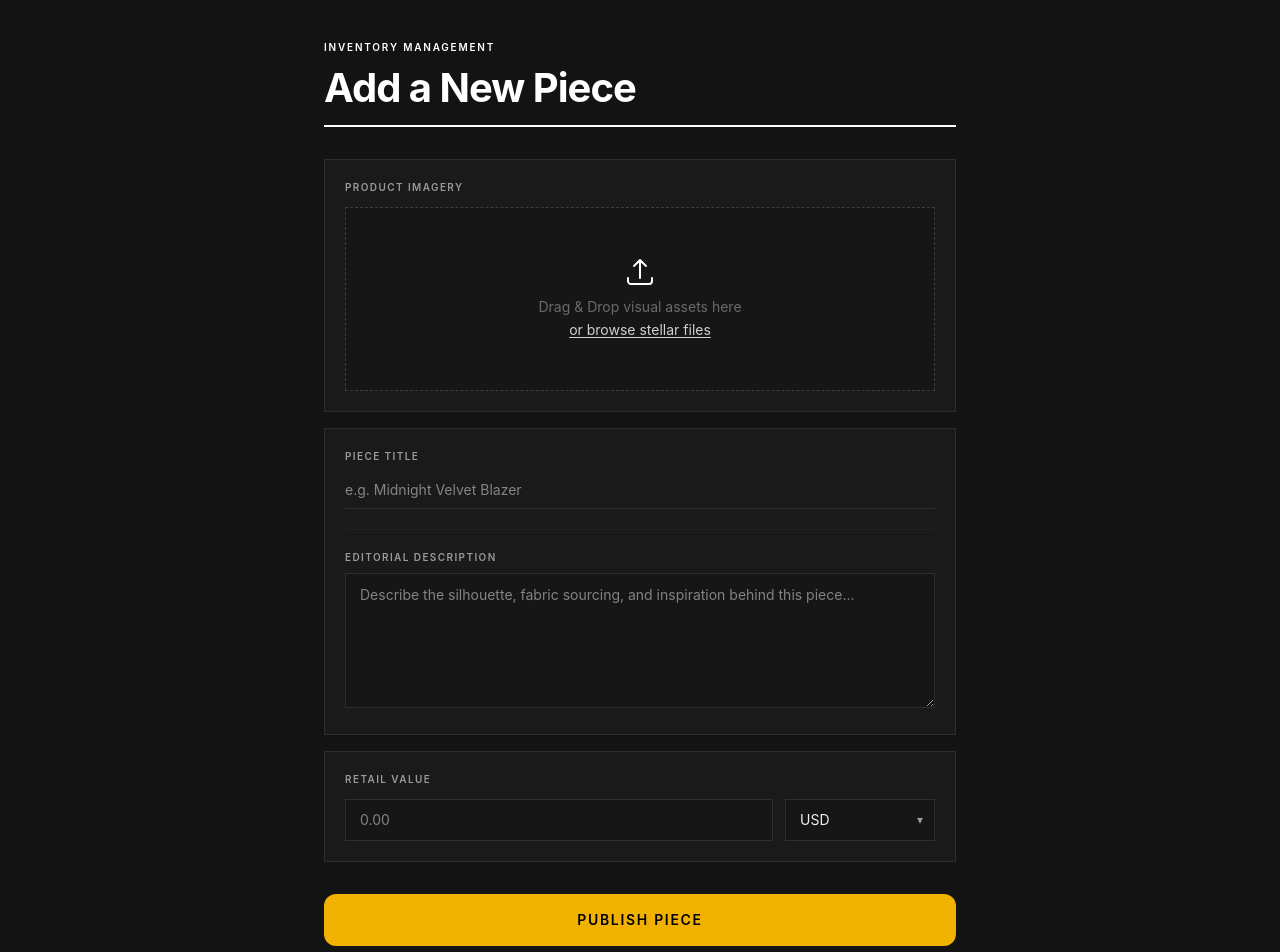
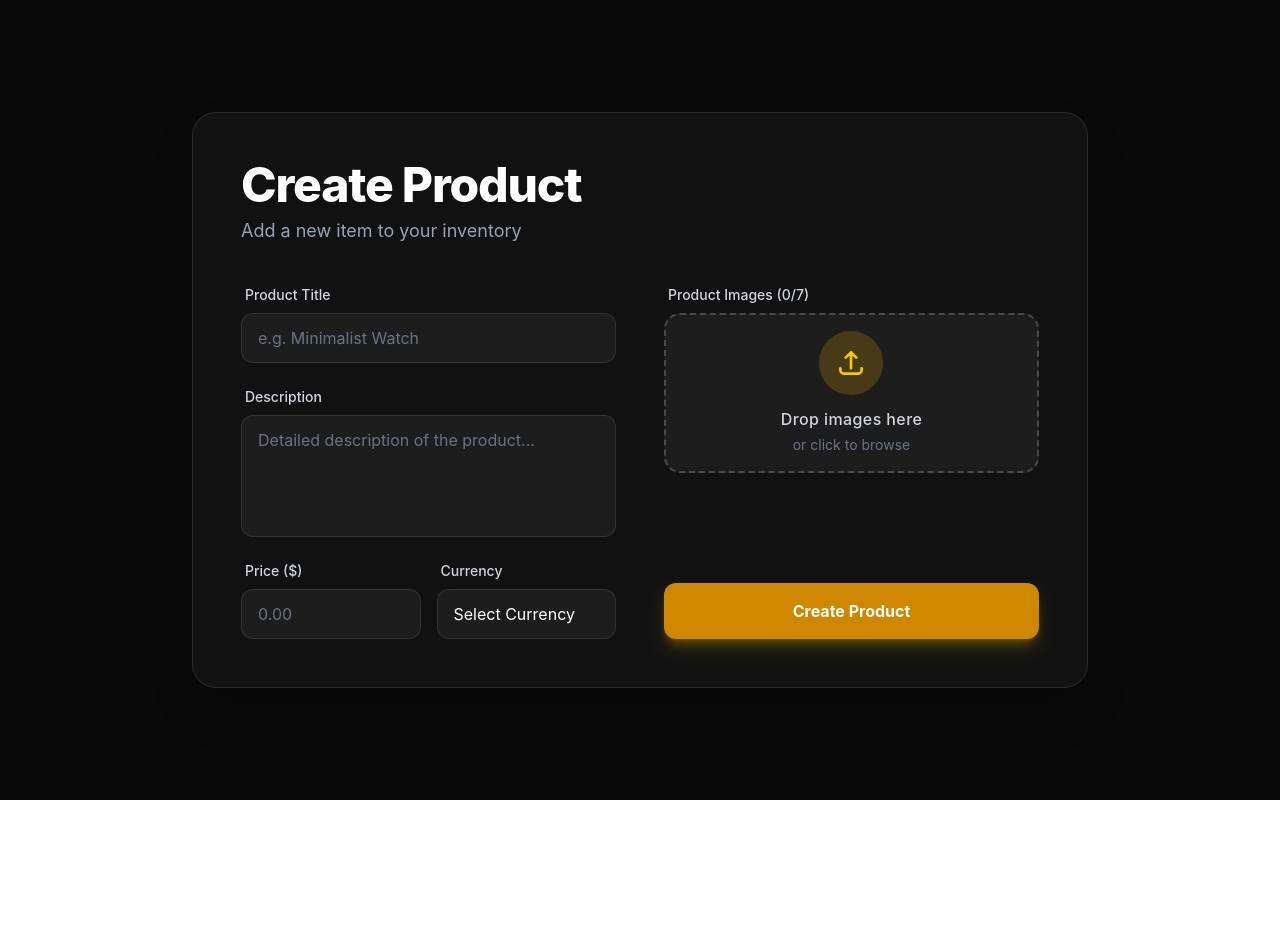
Before and after one commit to sahilkumar-09/Outfique, a React (Vite) app in the folder client/: page /seller/create-product in a window 1280 px wide. Shown: the top 952 px of the page. After the commit the page ends 800 px from the top, so only its background shows below. Built offline with nearby package versions, Linux system fonts and the light colour scheme.

Commit message:
implement product creation route and UI with multi-image upload support

```diff
--- a/client/src/features/products/pages/CreateProduct.jsx
+++ b/client/src/features/products/pages/CreateProduct.jsx
@@ -1,286 +1,219 @@
-import { useState, useRef } from "react";
+import React, { useState } from 'react';
+import { useProduct } from '../hooks/useProduct';
+import {useNavigate} from "react-router"
 
-const CURRENCIES = ["USD", "EUR", "GBP", "JPY", "INR", "AED", "CHF"];
-
-export default function CreateProduct() {
+const CreateProduct = () => {
   const [images, setImages] = useState([]);
-  const [dragging, setDragging] = useState(false);
-  const [form, setForm] = useState({
+  const [formData, setFormData] = useState({
     title: "",
-    curator: "",
     description: "",
     price: "",
-    currency: "USD",
-  });
-  const fileInputRef = useRef(null);
+    currency: "",
+  })
 
-  const handleFiles = (files) => {
-    const urls = Array.from(files)
-      .filter((f) => f.type.startsWith("image/"))
-      .map((f) => URL.createObjectURL(f));
-    setImages((prev) => [...prev, ...urls]);
+  const onChangeHandler = (e) => {
+    setFormData({ ...formData, [e.target.name]: e.target.value })
+  }
+
+  const handleImageChange = (e) => {
+    const files = Array.from(e.target.files);
+    if (images.length + files.length > 7) {
+      alert('You can only select up to 7 images in total.');
+      e.target.value = '';
+      return;
+    }
+
+    const newImages = files.map(file => ({
+      file,
+      url: URL.createObjectURL(file)
+    }));
+
+    setImages(prev => [...prev, ...newImages]);
+    e.target.value = '';
   };
 
-  const handleDrop = (e) => {
-    e.preventDefault();
-    setDragging(false);
-    handleFiles(e.dataTransfer.files);
+  const removeImage = (indexToRemove) => {
+    setImages(prev => {
+      const newImages = [...prev];
+      URL.revokeObjectURL(newImages[indexToRemove].url);
+      newImages.splice(indexToRemove, 1);
+      return newImages;
+    });
   };
 
-  const handleChange = (e) => {
-    setForm((prev) => ({ ...prev, [e.target.name]: e.target.value }));
-  };
+  const {handleCreateProducts} = useProduct()
+  const navigate = useNavigate()
+
+  const submitHandler = async (e) => {
+    e.preventDefault()
+
+    const fd = new FormData()
+    fd.append("title", formData.title)
+    fd.append("description", formData.description)
+    fd.append("price", formData.price)
+    fd.append("currency", formData.currency)
+
+    images.forEach(img => {
+      fd.append("productImages", img.file)
+    })
+
+    try {
+      const data = await handleCreateProducts(fd)
+      if (data) {
+        navigate("/")
+      } else {
+        navigate("/seller/create-product")
+      }
+
+      setFormData({
+        title: "",
+        description: "",
+        price: "",
+        currency: "",
+      })
+      setImages([])
+    } catch (error) {
+      console.error(error)
+    }
+  }
 
   return (
-    <div
-      className="min-h-screen font-sans"
-      style={{ backgroundColor: "#131313", color: "#f0f0f0" }}
+    <div className="min-h-screen bg-[#0a0a0a] text-white flex items-center justify-center p-6 font-sans selection:bg-yellow-500/30">
+      <div className="w-full max-w-4xl bg-[#111111] border border-white/10 rounded-3xl p-8 md:p-12 shadow-2xl relative overflow-hidden">
+
+        <div className="relative z-10 flex flex-col gap-10">
+          <div className="space-y-2">
+            <h1 className="text-4xl md:text-5xl font-extrabold tracking-tight text-white">
+              Create Product
+            </h1>
+            <p className="text-gray-400 text-lg">Add a new item to your inventory</p>
+          </div>
+
+          <form className="grid grid-cols-1 md:grid-cols-2 gap-x-12 gap-y-8" onSubmit={submitHandler}>
+            {/* Left Column */}
+            <div className="space-y-6">
+              <div className="space-y-2 flex flex-col">
+                <label htmlFor="title" className="text-sm font-medium text-gray-300 ml-1">Product Title</label>
+                <input
+                  type="text"
+                  name="title"
+                  id="title"
+                  value={formData.title}
+                  onChange={onChangeHandler}
+                  className="bg-white/5 border border-white/10 focus:border-yellow-500 focus:bg-white/10 rounded-xl px-4 py-3 outline-none transition-all duration-300 text-white placeholder-gray-500 w-full"
+                  placeholder="e.g. Minimalist Watch"
+                />
+              </div>
+
+              <div className="space-y-2 flex flex-col">
+                <label htmlFor="description" className="text-sm font-medium text-gray-300 ml-1">Description</label>
+                <textarea
+                  name="description"
+                  id="description"
+                  rows="4"
+                  value={formData.description}
+                  onChange={onChangeHandler}
+                  className="bg-white/5 border border-white/10 focus:border-yellow-500 focus:bg-white/10 rounded-xl px-4 py-3 outline-none transition-all duration-300 text-white placeholder-gray-500 w-full resize-none"
+                  placeholder="Detailed description of the product..."
+                ></textarea>
+              </div>
+
+              <div className="grid grid-cols-2 gap-4">
+                <div className="space-y-2 flex flex-col">
+                  <label htmlFor="price" className="text-sm font-medium text-gray-300 ml-1">Price ($)</label>
+                  <input
+                    type="number"
+                    name="price"
+                    id="price"
+                    value={formData.price}
+                    onChange={onChangeHandler}
+                    className="bg-white/5 border border-white/10 focus:border-yellow-500 focus:bg-white/10 rounded-xl px-4 py-3 outline-none transition-all duration-300 text-white placeholder-gray-500 w-full"
+                    placeholder="0.00"
+                  />
+                </div>
+                <div className="space-y-2 flex flex-col">
+                  <label htmlFor="currency" className="text-sm font-medium text-gray-300 ml-1">Currency</label>
+                  <select
+                    name="currency"
+                    id="currency"
+                    value={formData.currency}
+                    onChange={onChangeHandler}
+                    className="bg-white/5 border border-white/10 focus:border-yellow-500 focus:bg-white/10 rounded-xl px-4 py-3 outline-none transition-all duration-300 text-white w-full appearance-none group"
                   >
-      <div className="max-w-2xl mx-auto px-5 py-10 pb-16 ">
-        {/* Header */}
-        <p
-          className="text-[10px] tracking-[0.18em] uppercase font-semibold mb-2"
-          style={{ color: "#ffffff" }}
-        >
-          Inventory Management
-        </p>
-        <h1
-          className="text-[2rem] sm:text-[2.5rem] font-bold leading-tight tracking-tight"
-          style={{ color: "#ffffff" }}
-        >
-          Add a New Piece
-        </h1>
-        <div
-          className=" h-[2px] mb-8 mt-3"
-          style={{ backgroundColor: "#ffffff" }}
+                    <option value="" className="text-black">Select Currency</option>
+                    <option value="INR" className="text-black">INR (₹)</option>
+                    <option value="USD" className="text-black">USD ($)</option>
+                    <option value="EUR" className="text-black">EUR (€)</option>
+                    <option value="GBP" className="text-black">GBP (£)</option>
+                    <option value="JPY" className="text-black">JPY (¥)</option>
+                  </select>
+                </div>
+              </div>
+            </div>
+
+            {/* Right Column */}
+            <div className="space-y-6 flex flex-col justify-between">
+              <div className="space-y-2 flex flex-col h-full">
+                <label htmlFor="images" className="text-sm font-medium text-gray-300 ml-1">Product Images ({images.length}/7)</label>
+                <div className="flex flex-col gap-4 grow">
+                  <div className="flex items-center justify-center border-2 border-dashed border-white/20 rounded-2xl bg-white/5 hover:bg-white/10 hover:border-yellow-500/50 transition-all duration-300 cursor-pointer relative group min-h-[160px]">
+                    <input
+                      type="file"
+                      name="productImages"
+                      id="images"
+                      multiple
+                      accept="image/*"
+                      onChange={handleImageChange}
+                      className="absolute inset-0 w-full h-full opacity-0 cursor-pointer z-10"
                     />
-        <form action="">
-          {/* Image Upload */}
-          <div
-            className="p-5 mb-4 border"
-            style={{ borderColor: "#2e2e2e", backgroundColor: "#1a1a1a" }}
-          >
-            <p
-              className="text-[10px] tracking-[0.14em] uppercase font-semibold mb-3"
-              style={{ color: "#9a9a9a" }}
-            >
-              Product Imagery
-            </p>
+                    <div className="flex flex-col items-center justify-center space-y-3 group-hover:scale-105 transition-transform duration-300">
+                      <div className="p-4 bg-yellow-500/20 rounded-full text-yellow-400">
+                        <svg xmlns="http://www.w3.org/2000/svg" className="h-8 w-8" fill="none" viewBox="0 0 24 24" stroke="currentColor">
+                          <path strokeLinecap="round" strokeLinejoin="round" strokeWidth={2} d="M4 16v1a3 3 0 003 3h10a3 3 0 003-3v-1m-4-8l-4-4m0 0L8 8m4-4v12" />
+                        </svg>
+                      </div>
+                      <div className="text-center">
+                        <p className="text-gray-300 font-medium tracking-wide">Drop images here</p>
+                        <p className="text-gray-500 text-sm mt-1">or click to browse</p>
+                      </div>
+                    </div>
+                  </div>
 
                   {images.length > 0 && (
-              <div className="grid grid-cols-3 sm:grid-cols-4 gap-2 mb-3">
-                {images.map((src, i) => (
-                  <div
-                    key={i}
-                    className="relative aspect-square overflow-hidden group"
-                    style={{ border: "1px solid #2e2e2e" }}
+                    <div className="grid grid-cols-4 gap-3">
+                      {images.map((img, index) => (
+                        <div key={index} className="relative group aspect-square rounded-xl overflow-hidden bg-white/5 border border-white/10">
+                          <img src={img.url} alt={`preview ${index}`} className="w-full h-full object-cover" />
+                          <button
+                            type="button"
+                            onClick={() => removeImage(index)}
+                            className="absolute top-1 right-1 bg-red-500/90 hover:bg-red-600 text-white rounded-full p-1.5 opacity-0 group-hover:opacity-100 transition-opacity z-20"
                           >
-                    <img
-                      src={src}
-                      alt=""
-                      className="w-full h-full object-cover grayscale"
-                    />
-                    <button
-                      onClick={() =>
-                        setImages((p) => p.filter((_, j) => j !== i))
-                      }
-                      className="absolute inset-0 opacity-0 group-hover:opacity-100 transition-opacity flex items-center justify-center text-white text-lg"
-                      style={{ backgroundColor: "rgba(0,0,0,0.65)" }}
-                    >
-                      ✕
+                            <svg xmlns="http://www.w3.org/2000/svg" className="h-3 w-3" fill="none" viewBox="0 0 24 24" stroke="currentColor">
+                              <path strokeLinecap="round" strokeLinejoin="round" strokeWidth={2} d="M6 18L18 6M6 6l12 12" />
+                            </svg>
                           </button>
                         </div>
                       ))}
                     </div>
                   )}
-
-            <div
-              onClick={() => fileInputRef.current.click()}
-              onDragOver={(e) => {
-                e.preventDefault();
-                setDragging(true);
-              }}
-              onDragLeave={() => setDragging(false)}
-              onDrop={handleDrop}
-              className="flex flex-col items-center justify-center gap-2 py-12 cursor-pointer transition-all duration-200"
-              style={{
-                border: `1px dashed ${dragging ? "#ffffff" : "#3e3e3e"}`,
-                backgroundColor: dragging ? "#1f1f1f" : "#161616",
-              }}
-              onMouseEnter={(e) => {
-                e.currentTarget.style.borderColor = "#ffffff";
-                e.currentTarget.style.backgroundColor = "#1c1c1c";
-              }}
-              onMouseLeave={(e) => {
-                if (!dragging) {
-                  e.currentTarget.style.borderColor = "#3e3e3e";
-                  e.currentTarget.style.backgroundColor = "#161616";
-                }
-              }}
-            >
-              <svg
-                className="w-8 h-8"
-                style={{ color: "#ffffff" }}
-                viewBox="0 0 24 24"
-                fill="none"
-                stroke="currentColor"
-                strokeWidth="1.5"
-              >
-                <path
-                  d="M3 16.5v2.25A2.25 2.25 0 005.25 21h13.5A2.25 2.25 0 0021 18.75V16.5m-13.5-9L12 3m0 0l4.5 4.5M12 3v13.5"
-                  strokeLinecap="round"
-                  strokeLinejoin="round"
-                />
-              </svg>
-              <p
-                className="text-sm text-center leading-relaxed"
-                style={{ color: "#6a6a6a" }}
-              >
-                Drag &amp; Drop visual assets here
-                <br />
-                <span
-                  className="underline underline-offset-2 cursor-pointer"
-                  style={{ color: "#d0d0d0" }}
-                >
-                  or browse stellar files
-                </span>
-              </p>
-              <input
-                ref={fileInputRef}
-                type="file"
-                accept="image/*"
-                multiple
-                className="hidden"
-                onChange={(e) => handleFiles(e.target.files)}
-              />
                 </div>
               </div>
 
-          {/* Details Card */}
-          <div
-            className="p-5 mb-4 flex flex-col gap-5 border"
-            style={{ borderColor: "#2e2e2e", backgroundColor: "#1a1a1a" }}
+              <div className="pt-4">
+                <button
+                  type="submit"
+                  className="w-full bg-yellow-600 hover:bg-yellow-500 text-white font-bold py-4 rounded-xl shadow-lg shadow-yellow-500/30 transform hover:-translate-y-1 transition-all duration-300 outline-none focus:ring-2 focus:ring-yellow-500 focus:ring-offset-2 focus:ring-offset-[#111111]"
                 >
-            <div>
-              <label
-                className="block text-[10px] tracking-[0.14em] uppercase font-semibold mb-2"
-                style={{ color: "#9a9a9a" }}
-              >
-                Piece Title
-              </label>
-              <input
-                type="text"
-                name="title"
-                value={form.title}
-                onChange={handleChange}
-                placeholder="e.g. Midnight Velvet Blazer"
-                className="w-full px-0 py-2 text-sm outline-none transition-colors duration-200"
-                style={{
-                  backgroundColor: "transparent",
-                  borderBottom: "1px solid #2e2e2e",
-                  color: "#f0f0f0",
-                }}
-                onFocus={(e) => (e.target.style.borderBottomColor = "#ffffff")}
-                onBlur={(e) => (e.target.style.borderBottomColor = "#2e2e2e")}
-              />
-            </div>
-
-            <div style={{ borderTop: "1px solid #222222" }} />
-
-            <div>
-              <label
-                className="block text-[10px] tracking-[0.14em] uppercase font-semibold mb-2"
-                style={{ color: "#9a9a9a" }}
-              >
-                Editorial Description
-              </label>
-              <textarea
-                name="description"
-                value={form.description}
-                onChange={handleChange}
-                rows={5}
-                placeholder="Describe the silhouette, fabric sourcing, and inspiration behind this piece..."
-                className="w-full px-3.5 py-2.5 text-sm outline-none resize-y leading-relaxed transition-colors duration-200"
-                style={{
-                  backgroundColor: "#161616",
-                  border: "1px solid #2e2e2e",
-                  color: "#f0f0f0",
-                }}
-                onFocus={(e) => (e.target.style.borderColor = "#ffffff")}
-                onBlur={(e) => (e.target.style.borderColor = "#2e2e2e")}
-              />
+                  Create Product
+                  </button>
               </div>
             </div>
-
-          {/* Pricing Card */}
-          <div
-            className="p-5 mb-8 border"
-            style={{ borderColor: "#2e2e2e", backgroundColor: "#1a1a1a" }}
-          >
-            <p
-              className="text-[10px] tracking-[0.14em] uppercase font-semibold mb-3"
-              style={{ color: "#9a9a9a" }}
-            >
-              Retail Value
-            </p>
-            <div className="grid grid-cols-[1fr_130px] sm:grid-cols-[1fr_150px] gap-3">
-              <input
-                type="number"
-                name="price"
-                value={form.price}
-                onChange={handleChange}
-                placeholder="0.00"
-                min="0"
-                step="0.01"
-                className="w-full px-3.5 py-2.5 text-sm outline-none transition-colors duration-200"
-                style={{
-                  backgroundColor: "#161616",
-                  border: "1px solid #2e2e2e",
-                  color: "#f0f0f0",
-                }}
-                onFocus={(e) => (e.target.style.borderColor = "#ffffff")}
-                onBlur={(e) => (e.target.style.borderColor = "#2e2e2e")}
-              />
-              <div className="relative">
-                <select
-                  name="currency"
-                  value={form.currency}
-                  onChange={handleChange}
-                  className="w-full appearance-none px-3.5 py-2.5 text-sm outline-none cursor-pointer pr-8 transition-colors duration-200"
-                  style={{
-                    backgroundColor: "#161616",
-                    border: "1px solid #2e2e2e",
-                    color: "#f0f0f0",
-                  }}
-                  onFocus={(e) => (e.target.style.borderColor = "#ffffff")}
-                  onBlur={(e) => (e.target.style.borderColor = "#2e2e2e")}
-                >
-                  {CURRENCIES.map((c) => (
-                    <option
-                      key={c}
-                      value={c}
-                      style={{ backgroundColor: "#1a1a1a" }}
-                    >
-                      {c}
-                    </option>
-                  ))}
-                </select>
-                <span
-                  className="pointer-events-none absolute right-3 top-1/2 -translate-y-1/2 text-xs"
-                  style={{ color: "#9a9a9a" }}
-                >
-                  ▾
-                </span>
+          </form>
         </div>
       </div>
     </div>
+  )
+}
 
-          {/* Publish Button */}
-          <button className="w-full py-4 font-semibold text-sm tracking-[0.12em] uppercase transition-all duration-200 active:scale-[0.99] bg-yellow-500 text-black rounded-xl cursor-pointer hover:bg-yellow-600">
-            Publish Piece
-          </button>
-        </form>
-      </div>
-    </div>
-  );
-}
+export default CreateProduct;
```
Also changed, not shown: 1 other file (tests, documents, lock files or other folders). Lines whose indentation alone changed are shown as unchanged.
